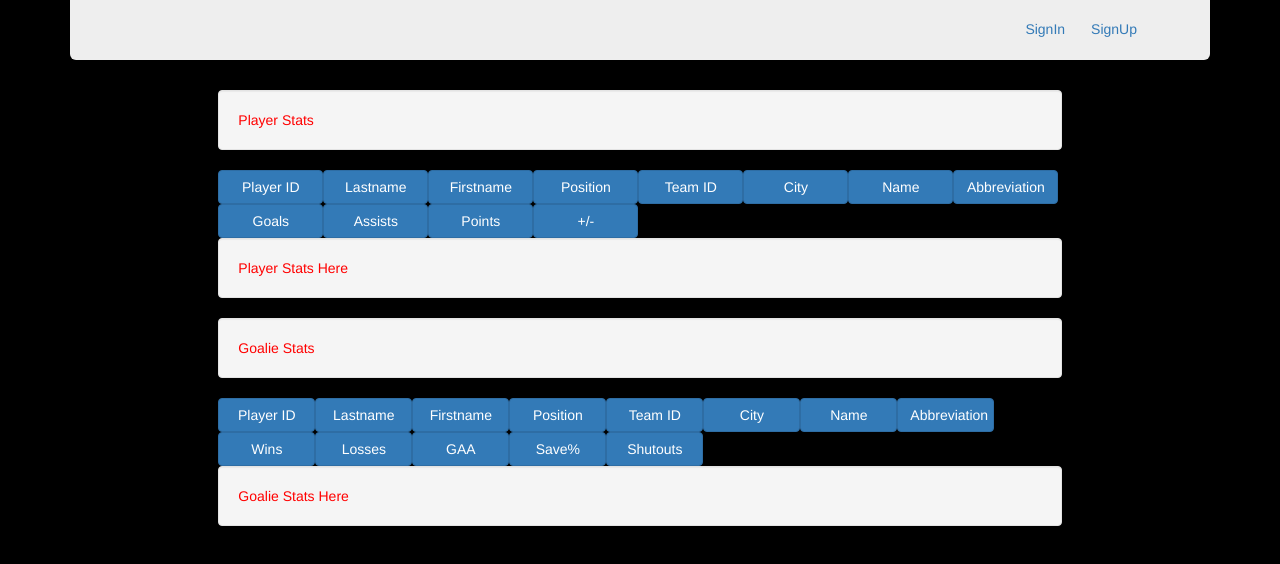
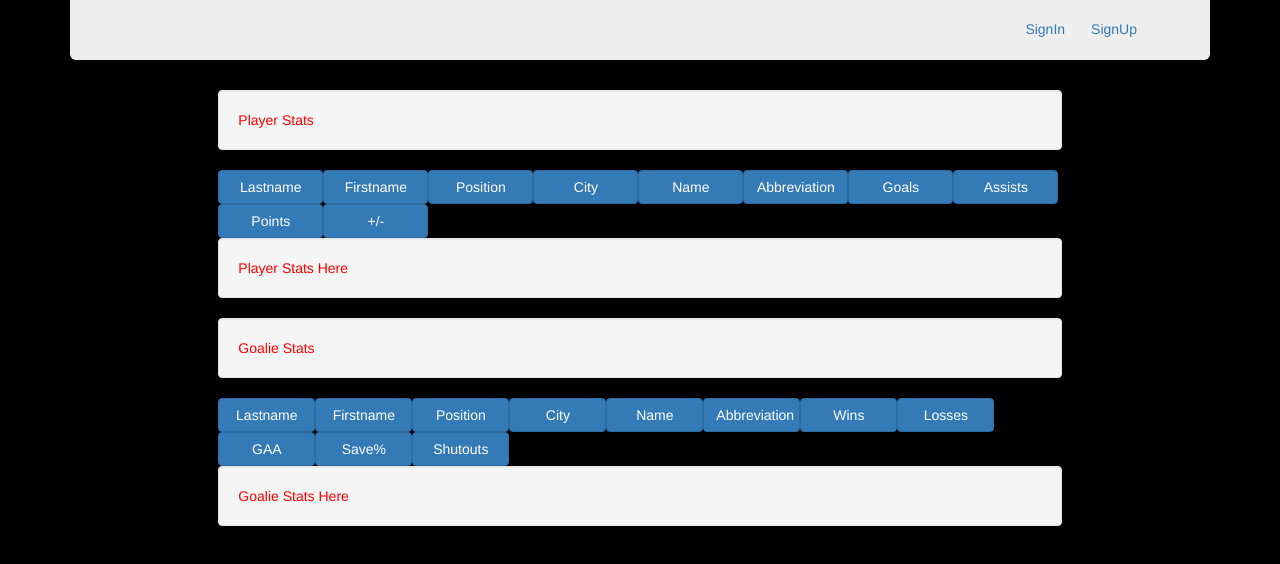
Before and after one commit to joshuagreenslade/fantasy-genius, a website: page app/frontend/index.html in a window 1280 px wide. Shown: the part 180-744 px from the top of the page. Drawn offline with nearby package versions, Linux system fonts and the light colour scheme; no server answers.

Commit message:
removed useless tags

```diff
--- a/app/frontend/index.html
+++ b/app/frontend/index.html
@@ -26,11 +26,9 @@
   <div class="col-md-8">
     <div class="well">Player Stats</div>
       <div class="btn-group-justified">
-        <button type="button" class="btn btn-primary" id="player_button">Player ID</button>
         <button type="button" class="btn btn-primary" id="player_button">Lastname</button>
         <button type="button" class="btn btn-primary" id="player_button">Firstname</button>
         <button type="button" class="btn btn-primary" id="player_button">Position</button>
-        <button type="button" class="btn btn-primary" id="player_button">Team ID</button>
         <button type="button" class="btn btn-primary" id="player_button">City</button>
         <button type="button" class="btn btn-primary" id="player_button">Name</button>
         <button type="button" class="btn btn-primary" id="player_button">Abbreviation</button>
@@ -44,11 +42,9 @@
       </div>
     <div class="well">Goalie Stats</div>
       <div class="btn-group-justified">
-        <button type="button" class="btn btn-primary" id="goalie_button">Player ID</button>
         <button type="button" class="btn btn-primary" id="goalie_button">Lastname</button>
         <button type="button" class="btn btn-primary" id="goalie_button">Firstname</button>
         <button type="button" class="btn btn-primary" id="goalie_button">Position</button>
-        <button type="button" class="btn btn-primary" id="goalie_button">Team ID</button>
         <button type="button" class="btn btn-primary" id="goalie_button">City</button>
         <button type="button" class="btn btn-primary" id="goalie_button">Name</button>
         <button type="button" class="btn btn-primary" id="goalie_button">Abbreviation</button>
@@ -178,11 +174,9 @@
     <div class="col-md-8">
       <div class="well">Player Stats</div>
         <div class="btn-group-justified">
-          <button type="button" class="btn btn-primary" id="player_button">Player ID</button>
           <button type="button" class="btn btn-primary" id="player_button">Lastname</button>
           <button type="button" class="btn btn-primary" id="player_button">Firstname</button>
           <button type="button" class="btn btn-primary" id="player_button">Position</button>
-          <button type="button" class="btn btn-primary" id="player_button">Team ID</button>
           <button type="button" class="btn btn-primary" id="player_button">City</button>
           <button type="button" class="btn btn-primary" id="player_button">Name</button>
           <button type="button" class="btn btn-primary" id="player_button">Abbreviation</button>
@@ -196,11 +190,9 @@
         </div>
       <div class="well">Goalie Stats</div>
         <div class="btn-group-justified">
-          <button type="button" class="btn btn-primary" id="goalie_button">Player ID</button>
           <button type="button" class="btn btn-primary" id="goalie_button">Lastname</button>
           <button type="button" class="btn btn-primary" id="goalie_button">Firstname</button>
           <button type="button" class="btn btn-primary" id="goalie_button">Position</button>
-          <button type="button" class="btn btn-primary" id="goalie_button">Team ID</button>
           <button type="button" class="btn btn-primary" id="goalie_button">City</button>
           <button type="button" class="btn btn-primary" id="goalie_button">Name</button>
           <button type="button" class="btn btn-primary" id="goalie_button">Abbreviation</button>
@@ -236,11 +228,9 @@
     <div class="col-md-8">
       <div class="well">My Players</div>
         <div class="btn-group-justified">
-          <button type="button" class="btn btn-primary" id="player_button">Player ID</button>
           <button type="button" class="btn btn-primary" id="player_button">Lastname</button>
           <button type="button" class="btn btn-primary" id="player_button">Firstname</button>
           <button type="button" class="btn btn-primary" id="player_button">Position</button>
-          <button type="button" class="btn btn-primary" id="player_button">Team ID</button>
           <button type="button" class="btn btn-primary" id="player_button">City</button>
           <button type="button" class="btn btn-primary" id="player_button">Name</button>
           <button type="button" class="btn btn-primary" id="player_button">Abbreviation</button>
@@ -254,11 +244,9 @@
         </div>
       <div class="well">My Goalies</div>
         <div class="btn-group-justified">
-          <button type="button" class="btn btn-primary" id="goalie_button">Player ID</button>
           <button type="button" class="btn btn-primary" id="goalie_button">Lastname</button>
           <button type="button" class="btn btn-primary" id="goalie_button">Firstname</button>
           <button type="button" class="btn btn-primary" id="goalie_button">Position</button>
-          <button type="button" class="btn btn-primary" id="goalie_button">Team ID</button>
           <button type="button" class="btn btn-primary" id="goalie_button">City</button>
           <button type="button" class="btn btn-primary" id="goalie_button">Name</button>
           <button type="button" class="btn btn-primary" id="goalie_button">Abbreviation</button>
```
